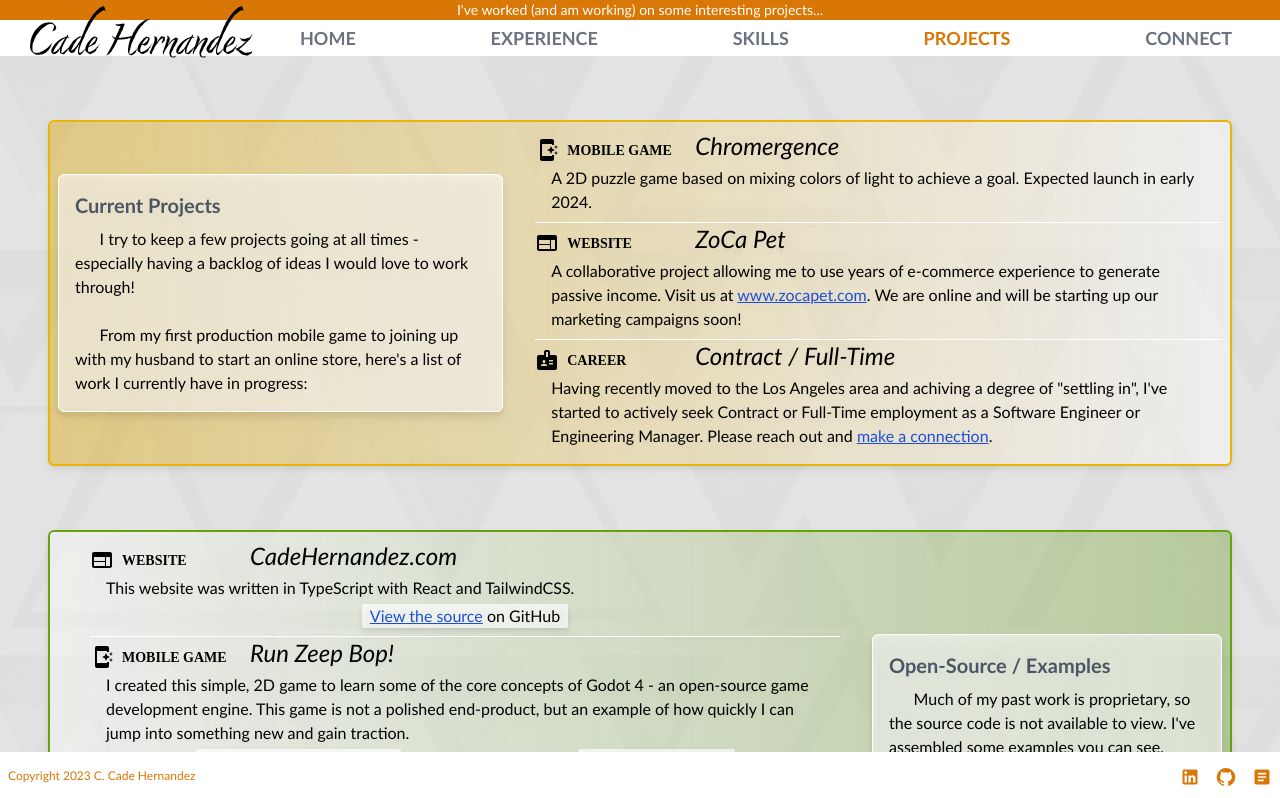
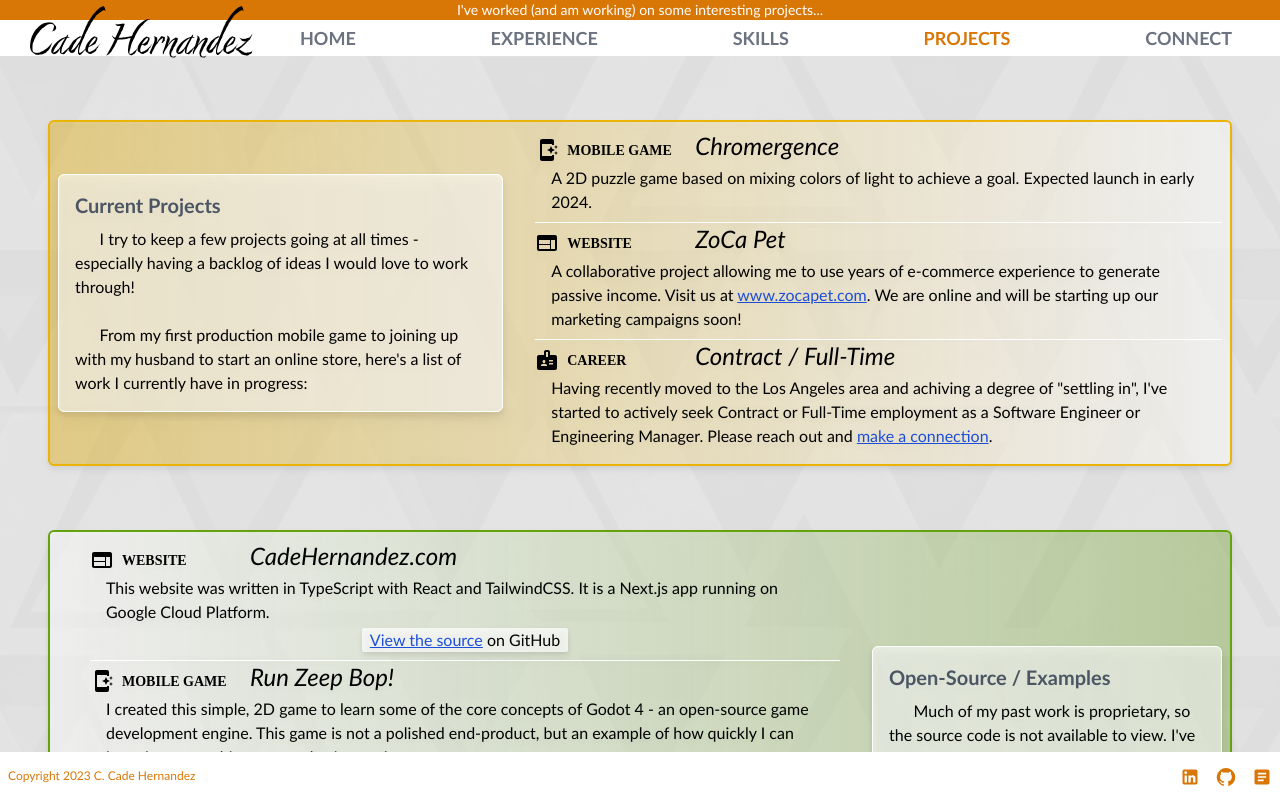
Before and after one commit to XenType/cade-hernandez-next, a Next.js app: page /projects in a window 1280 px wide. Shown: the top 798 px of the page. Built offline with nearby package versions, Linux system fonts and the light colour scheme.

Commit message:
update github href

```diff
--- a/src/app/projects/page.tsx
+++ b/src/app/projects/page.tsx
@@ -87,12 +87,13 @@ const ProjectsContent: React.FC = () => {
               <ProjectItem type="website" title="CadeHernandez.com">
                 <div>
                   This website was written in TypeScript with React and
-                  TailwindCSS.
+                  TailwindCSS. It is a Next.js app running on Google Cloud
+                  Platform.
                 </div>
                 <div className="flex flex-row justify-around my-1">
                   <div className="bg-white/70 max-w-max px-2 rounded-sm drop-shadow-md">
                     <FormattedLink
-                      href="https://github.com/XenType/cade-hernandez-dot-com"
+                      href="https://github.com/XenType/cade-hernandez-next"
                       title="View on GitHub"
                       newTab
                     >
```
